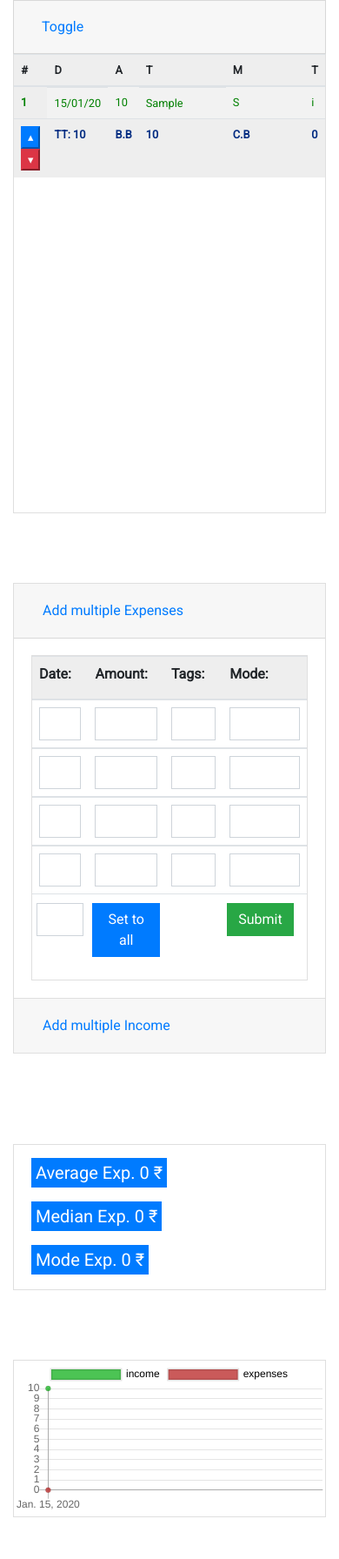
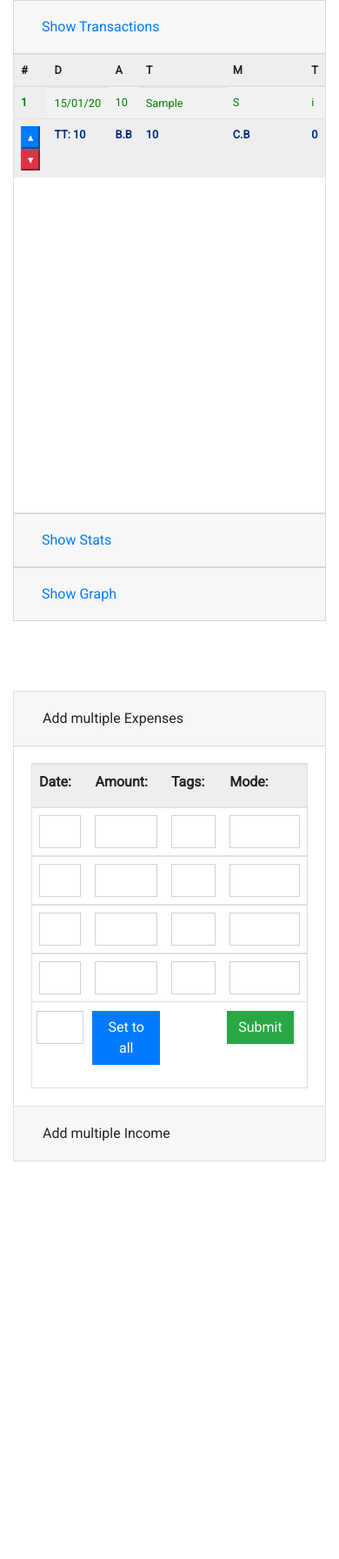
Before and after one commit to siddheshkand/expenses, a Django app: page / in a window 390 px wide. Shown: the part 48-1840 px from the top of the page at 87% size. After the commit the page ends 1383 px from the top, so only its background shows below. Run offline with Django 3.2, Linux system fonts and the light colour scheme; a user stored in the database is signed in; tables that the repository leaves empty hold one stand-in row (values such as "Sample post"); some libraries are stand-ins or nearby versions.

Commit message:
table made responsive

```diff
--- a/home/templates/home/home.html
+++ b/home/templates/home/home.html
@@ -81,21 +81,28 @@
 
         }
 
+        .btn:focus {
+            box-shadow: none;
+        }
+
+        .max-height {
+            height: 800px !important;
+        }
     </style>
 {% endblock style %}
 {% block content %}
     <div class="mt-5"></div>
-    <div class="container">
-        <div class="row mt-4x`">
+    <div class="container max-height">
+        <div class="row mt-4x">
             <div class="col-lg-6 col-sm-12">
                 <a data-toggle="collapse" data-target="#collapseExample"
                    aria-expanded="false" aria-controls="collapseExample"
                    style="display: block;background: rgba(0,0,0,0.03);color: #007bff;    padding: 0.75rem 1.25rem;border: 1px solid rgba(0,0,0,0.125)">
-                    <div style="padding: 0.375rem 0.75rem;">Toggle</div>
+                    <div style="padding: 0.375rem 0.75rem;">Show Transactions</div>
                 </a>
                 <div class="collapse show" id="collapseExample">
                     <div class="card card-body" style="padding: 0; height: 33rem;border-top: none">
-                        <table class="table table-striped tableFixHead" id="e_i_table">
+                        <table class="table table-striped tableFixHead max-height" id="e_i_table">
                             <thead>
                             <tr>
                                 <th scope="col">#</th>
@@ -149,13 +156,48 @@
                         </table>
                     </div>
                 </div>
+                <a data-toggle="collapse" data-target="#collapseExample2"
+                   aria-expanded="false" aria-controls="collapseExample2"
+                   style="display: block;background: rgba(0,0,0,0.03);color: #007bff;    padding: 0.75rem 1.25rem;border: 1px solid rgba(0,0,0,0.125)">
+                    <div style="padding: 0.375rem 0.75rem;">Show Stats</div>
+                </a>
+                <div class="collapse" id="collapseExample2">
+                    <div class="card">
+                        <div class="card-body">
+                            <h5 class="card-title btn-primary" style="display: inline;padding: 5px">Average Exp.
+                                {{ stats.daily_expenses_mean }} ₹</h5>
+                            <br>
+                            <br>
+                            <h5 class="card-title btn-primary"
+                                style="display: inline;padding: 5px">Median
+                                Exp.
+                                {{ stats.daily_expenses_median }} ₹</h5>
+                            <br>
+                            <br>
+                            <h5 class="card-title btn-primary"
+                                style="display: inline;padding: 5px">Mode
+                                Exp.
+                                {{ stats.daily_expenses_mode }} ₹</h5>
+                        </div>
+                    </div>
+                </div>
+                <a data-toggle="collapse" data-target="#collapseExample3"
+                   aria-expanded="false" aria-controls="collapseExample3"
+                   style="display: block;background: rgba(0,0,0,0.03);color: #007bff;    padding: 0.75rem 1.25rem;border: 1px solid rgba(0,0,0,0.125)">
+                    <div style="padding: 0.375rem 0.75rem;">Show Graph</div>
+                </a>
+                <div class="collapse" id="collapseExample3">
+                    <div class="card">
+                        <canvas id="myChart"></canvas>
+                    </div>
+                </div>
             </div>
             <div class="col-lg-6 col-sm-12 mr-tp-responsive">
                 <div class="accordion" id="accordionExample">
                     <div class="card">
                         <div class="card-header" id="headingOne">
                             <h5 class="mb-0">
-                                <button class="btn btn-link" type="button" data-toggle="collapse"
+                                <button class="btn" type="button" data-toggle="collapse"
                                         data-target="#collapseOne" aria-expanded="true" aria-controls="collapseOne">
                                     Add multiple Expenses
                                 </button>
@@ -217,7 +259,7 @@
                     <div class="card">
                         <div class="card-header" id="headingTwo">
                             <h5 class="mb-0">
-                                <button class="btn btn-link collapsed" type="button" data-toggle="collapse"
+                                <button class="btn  collapsed" type="button" data-toggle="collapse"
                                         data-target="#collapseTwo" aria-expanded="false" aria-controls="collapseTwo">
                                     Add multiple Income
                                 </button>
@@ -274,34 +316,6 @@
                         </div>
                     </div>
 
-                </div>
-            </div>
-        </div>
-        <div class="row mt-4 mt-sm-5">
-
-            <div class="col-lg-6 mr-tp-responsive">
-                <div class="card">
-                    <div class="card-body">
-                        <h5 class="card-title btn-primary" style="display: inline;padding: 5px">Average Exp.
-                            {{ stats.daily_expenses_mean }} ₹</h5>
-                        <br>
-                        <br>
-                        <h5 class="card-title btn-primary"
-                            style="display: inline;padding: 5px">Median
-                            Exp.
-                            {{ stats.daily_expenses_median }} ₹</h5>
-                        <br>
-                        <br>
-                        <h5 class="card-title btn-primary"
-                            style="display: inline;padding: 5px">Mode
-                            Exp.
-                            {{ stats.daily_expenses_mode }} ₹</h5>
-                    </div>
-                </div>
-            </div>
-            <div class="col-lg-6 mr-tp-responsive">
-                <div class="card">
-                    <canvas id="myChart"></canvas>
                 </div>
             </div>
         </div>
--- a/templates/base.html
+++ b/templates/base.html
@@ -13,14 +13,22 @@
         * {
             font-family: Roboto, sans-serif;
         }
+
+        #main-content {
+            background: #8360c3; /* fallback for old browsers */
+            background: -webkit-linear-gradient(to right, #2ebf91, #8360c3); /* Chrome 10-25, Safari 5.1-6 */
+            background: linear-gradient(to right, #2ebf91, #8360c3); /* W3C, IE 10+/ Edge, Firefox 16+, Chrome 26+, Opera 12+, Safari 7+ */
+        }
+
     </style>
 
     {% block style %}
     {% endblock style %}
 </head>
-<body>
+<body id="">
 <header>
     {% block header %}
+
     {% endblock header %}
 </header>
 <main>
```
